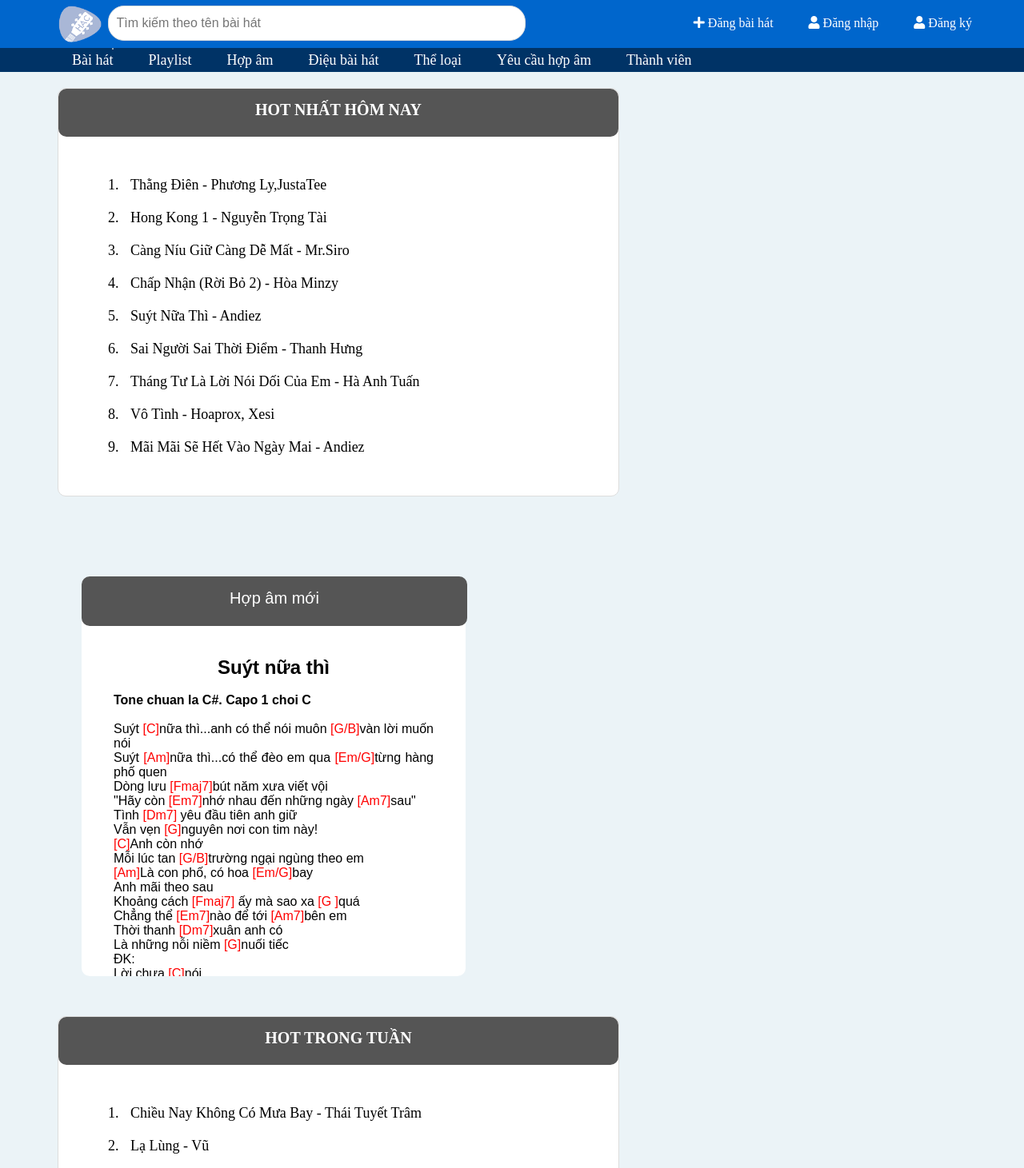
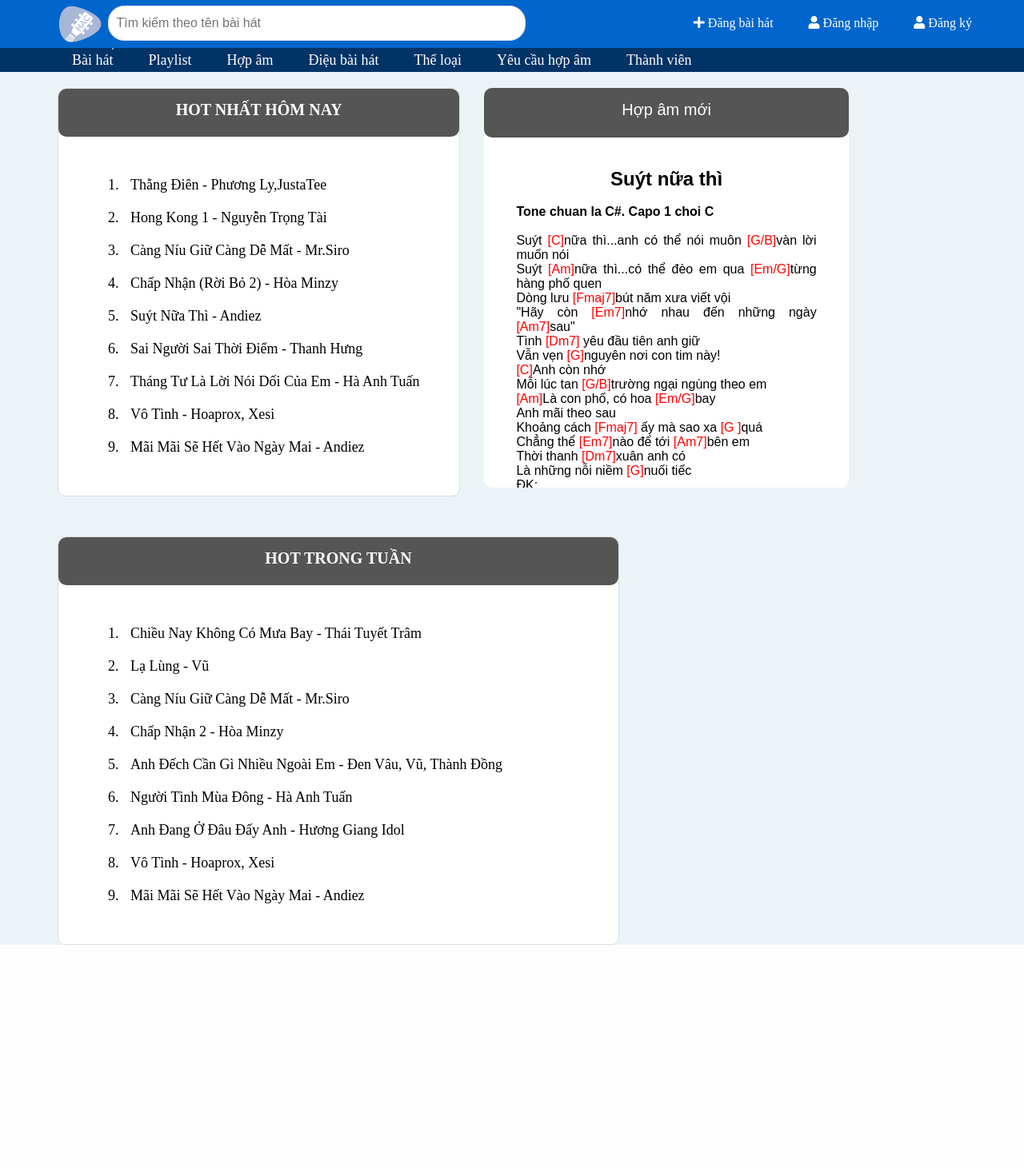
Before and after one commit to Hopam/CSE485_N051519, a PHP site: page /hopam/php/Home.php in a window 1280 px wide. Shown: the top 1461 px of the page at 80% size. After the commit the page ends 1182 px from the top, so only its background shows below. Run offline with PHP 8.4, Linux system fonts and the light colour scheme; some libraries are stand-ins or nearby versions.

Commit message:
Update habh.css

```diff
--- a/2.Sources/css/habh.css
+++ b/2.Sources/css/habh.css
@@ -117,7 +117,7 @@ a:hover{
 }
 #left-content{
 	float:left;
-	width:700px;
+	width:56p%;
 	height:100%;
 	background-color:white;
 	border:1px solid #ddd;
@@ -145,7 +145,7 @@ a:hover{
 }
 #right-content{
 	float:left;
-	width:480px;
+	width:38%;
 	height:500px;
 	margin-left:30px;
 	background-color:white;
@@ -157,7 +157,7 @@ a:hover{
 .new-song{
 	background-color:#555;
 	color:white;
-	width: 450px;
+	width: 93%;
 	height:30px;
 	font-size:20px;
 	text-align:center;
```
